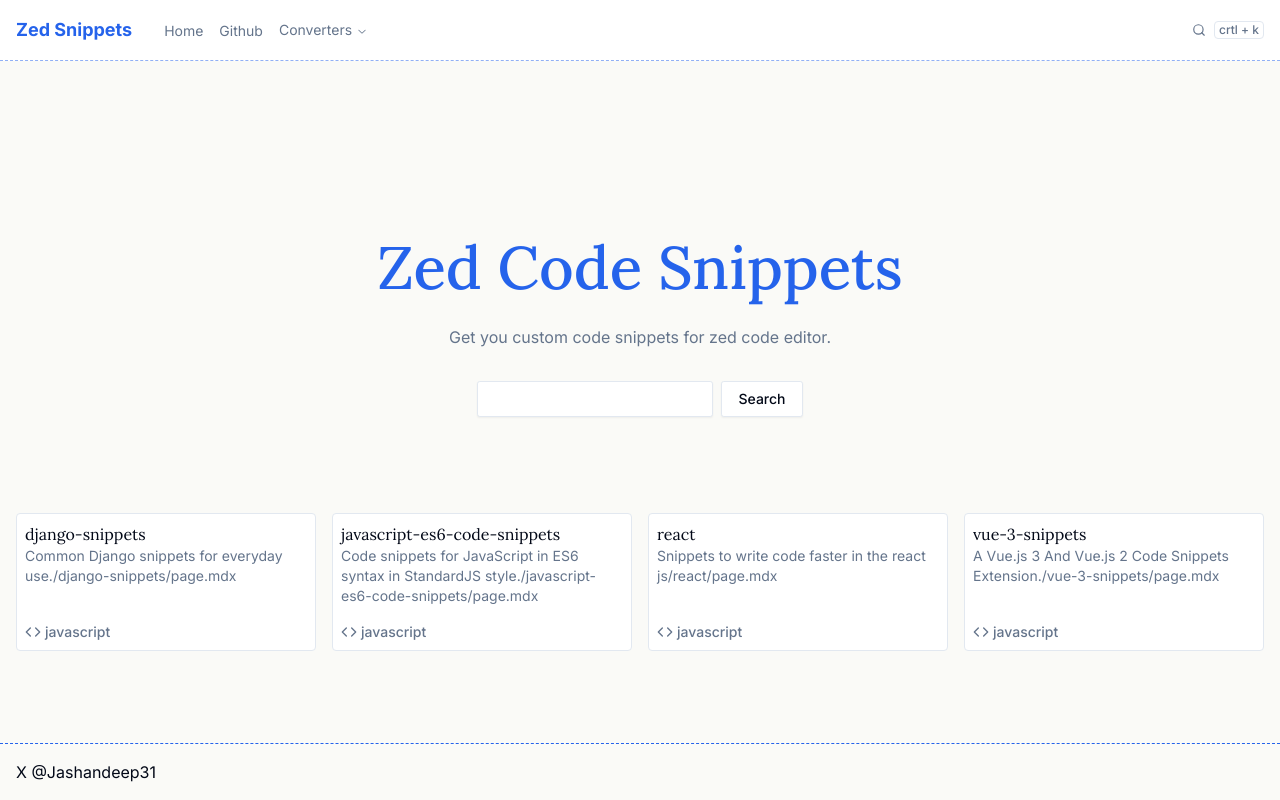
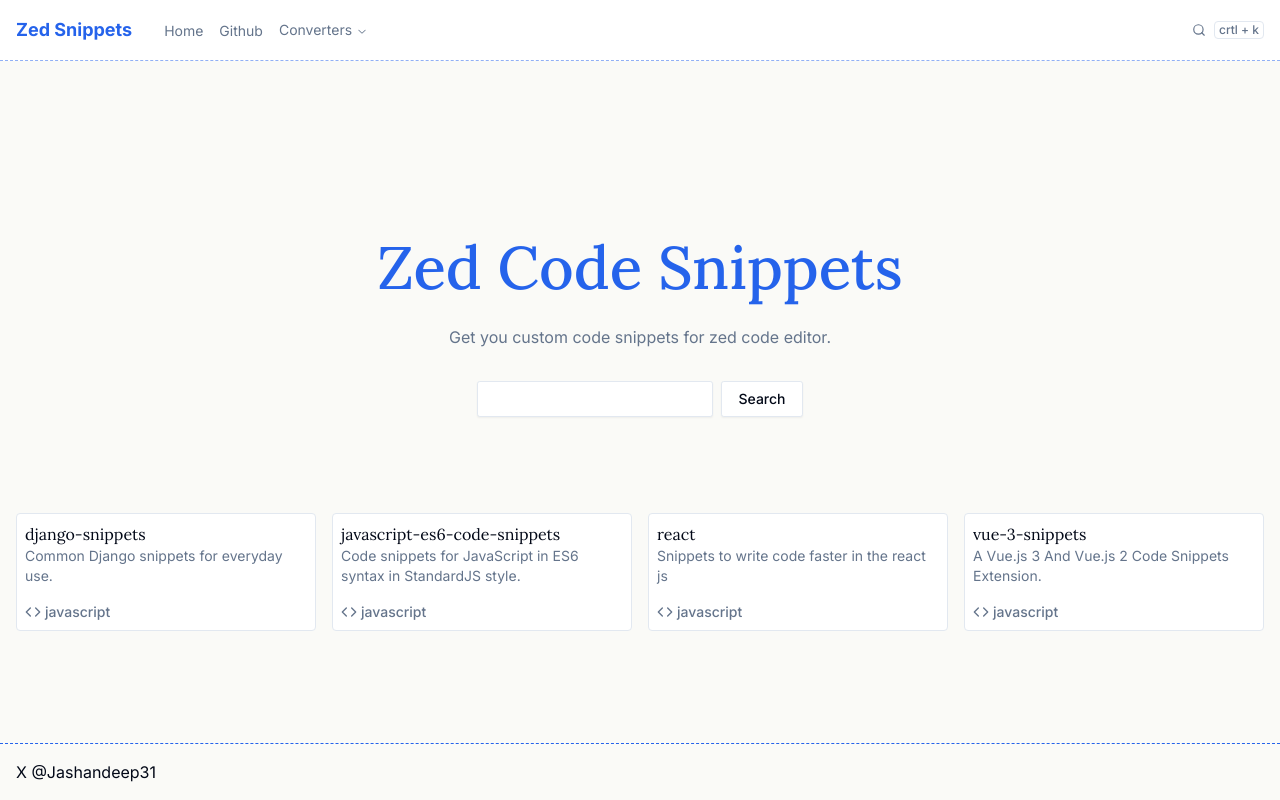
Before and after one commit to jashandeep31/zed-snippets, a Next.js app: page / in a window 1280 px wide. Built offline with nearby package versions, Linux system fonts and the light colour scheme.

Commit message:
chore: Remove unused snippet.mdxFilePath in page.tsx

```diff
--- a/app/(root)/page.tsx
+++ b/app/(root)/page.tsx
@@ -41,7 +41,6 @@
                 <h2 className={cn(lora.className, "")}>{snippet.slug}</h2>
                 <p className="text-muted-foreground text-sm">
                   {snippet.description}
-                  {snippet.mdxFilePath}
                 </p>
               </div>
               <h3 className="text-muted-foreground flex items-center gap-1 text-sm font-medium mt-4">
```
